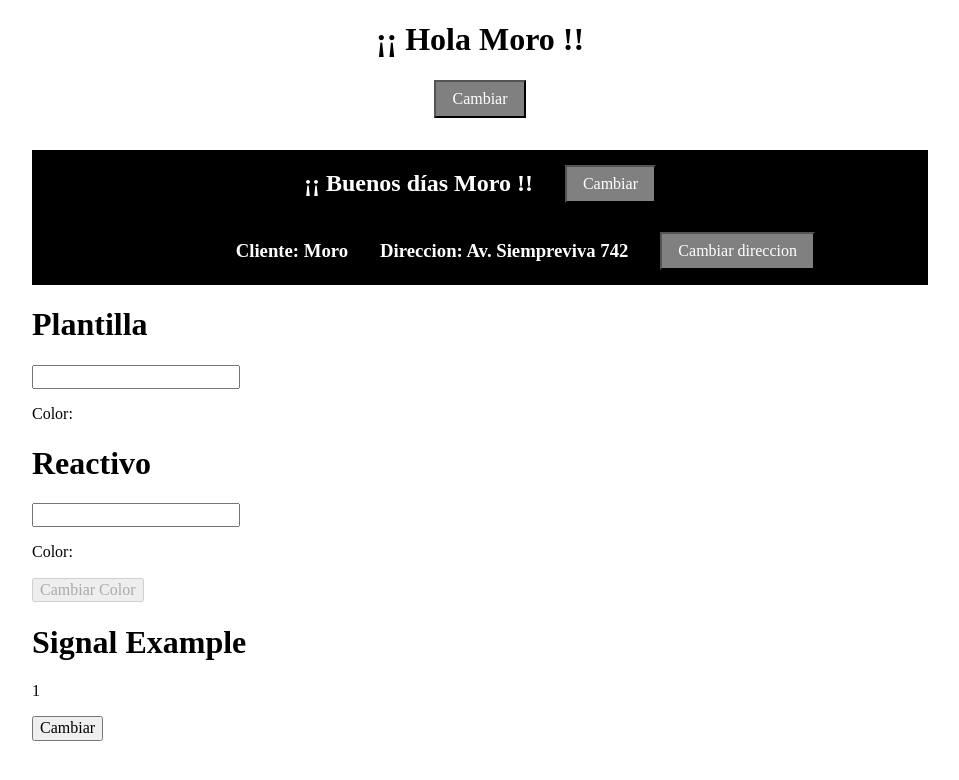
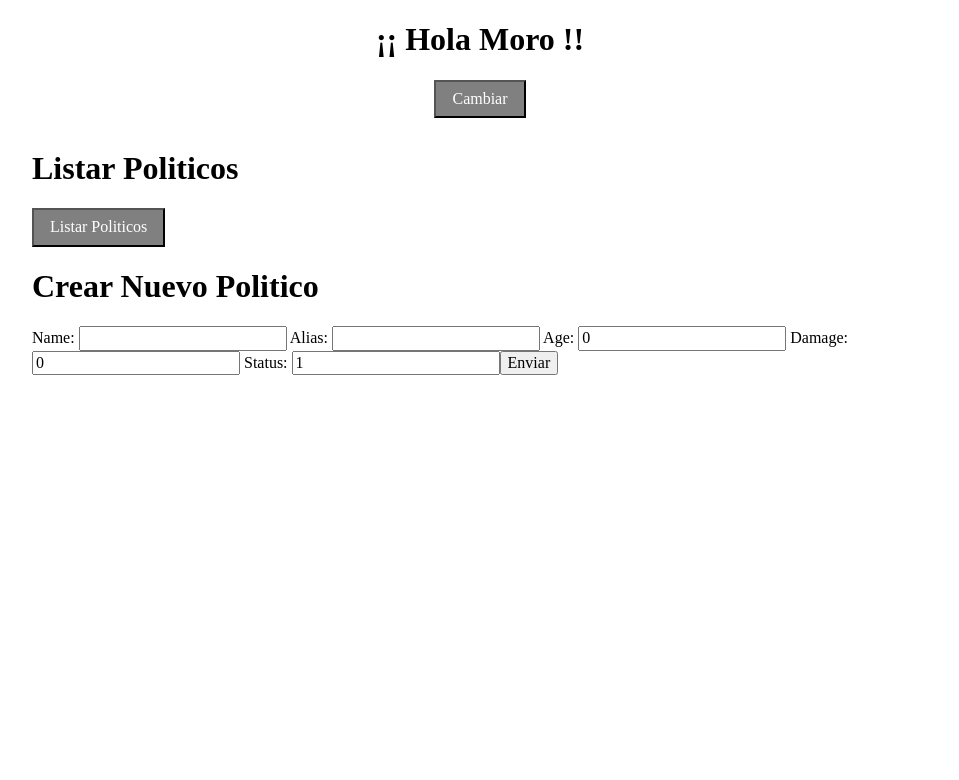
Before and after one commit to moro1982/prueba03, an Angular app: page / in a window 1280 px wide. Shown: the top 780 px of the page, without its empty margins (160-1119 px from the left). Built offline with nearby package versions, Linux system fonts and the light colour scheme.

Commit message:
Implemented component and Http service for Politico.

```diff
--- a/src/app/app.component.html
+++ b/src/app/app.component.html
@@ -8,18 +8,21 @@
     <!-- El atributo debe tener como valor el nombre de la propiedad -->
     <!-- que es objeto del @Input : -->
     <!-- [nombre]="nombre" -->
-    <app-change-title-button
+    <!-- <app-change-title-button
         [nombre]="nombre"
         (nombreCambiado)="manejarCambio($event)">
-    </app-change-title-button>
+    </app-change-title-button> -->
 
-    <app-direccion
+    <!-- <app-direccion
         [nombre]="nombre">
-    </app-direccion>
+    </app-direccion> -->
 
-    <app-plantilla></app-plantilla>
+    <!-- <app-plantilla></app-plantilla> -->
 
-    <app-reactivo></app-reactivo>
+    <!-- <app-reactivo></app-reactivo> -->
 
-    <app-signal-example></app-signal-example>
+    <!-- <app-signal-example></app-signal-example> -->
+
+    <app-politicos></app-politicos>
+
 </main>
--- a/src/app/app.config.ts
+++ b/src/app/app.config.ts
@@ -1,9 +1,13 @@
 import { ApplicationConfig, provideZoneChangeDetection } from '@angular/core';
 import { provideRouter } from '@angular/router';
-
 import { routes } from './app.routes';
 import { provideClientHydration, withEventReplay } from '@angular/platform-browser';
+import { provideHttpClient, withFetch } from '@angular/common/http';
 
 export const appConfig: ApplicationConfig = {
-  providers: [provideZoneChangeDetection({ eventCoalescing: true }), provideRouter(routes), provideClientHydration(withEventReplay())]
+  providers: [provideZoneChangeDetection({ eventCoalescing: true }),
+              provideRouter(routes),
+              provideClientHydration(withEventReplay()),
+              provideHttpClient(withFetch())
+             ]
 };
--- /dev/null
+++ b/src/app/models/Politico.ts
@@ -0,0 +1,11 @@
+
+export interface Politico {
+
+  id?: number;
+  name: string;
+  alias: string;
+  age: number;
+  damage: number;
+  status: number;
+
+}
--- /dev/null
+++ b/src/app/politicos/politicos.component.html
@@ -0,0 +1,30 @@
+
+<h1> Listar Politicos </h1>
+<button class="boton" (click)="getPoliticos()"> Listar Politicos </button>
+<ul>
+    <li *ngFor="let politico of politicos">
+        {{ politico.id }} - {{ politico.name }}
+    </li>
+</ul>
+
+<h1> Crear Nuevo Politico </h1>
+<form [formGroup]="datosPolitico" (ngSubmit)="crearPolitico()">
+    <label> Name:
+        <input type="text" formControlName="name">
+    </label>
+    <label> Alias:
+        <input type="text" formControlName="alias">
+    </label>
+    <label> Age:
+        <input type="number" formControlName="age">
+    </label>
+    <label> Damage:
+        <input type="number" formControlName="damage">
+    </label>
+    <label> Status:
+        <input type="number" formControlName="status">
+    </label>
+    <button type="submit">
+        Enviar
+    </button>
+</form>
--- /dev/null
+++ b/src/app/politicos/politicos.component.ts
@@ -0,0 +1,46 @@
+import { CommonModule } from '@angular/common';
+import { Component } from '@angular/core';
+import { Politico } from '../models/Politico';
+import { PoliticosService } from '../services/politicos.service';
+import { FormControl, FormGroup, FormsModule, ReactiveFormsModule, Validators } from '@angular/forms';
+
+@Component({
+  selector: 'app-politicos',
+  standalone: true,
+  imports: [
+             CommonModule,
+             FormsModule,
+             ReactiveFormsModule
+           ],
+  templateUrl: './politicos.component.html',
+  styleUrl: './politicos.component.scss'
+})
+export class PoliticosComponent {
+  politicos : Politico[] = [];
+  datosPolitico: FormGroup = new FormGroup({
+    id: new FormControl<number | null>(null),
+    name: new FormControl<string>('', [Validators.required]),
+    alias: new FormControl<string>('', [Validators.required]),
+    age: new FormControl<number>(0, [Validators.required]),
+    damage: new FormControl<number>(0, [Validators.required]),
+    status: new FormControl<number>(1, [Validators.required]),
+  });
+
+  constructor(private politicoService : PoliticosService) {}
+
+  getPoliticos() {
+    this.politicoService.getPoliticos().subscribe( data => {
+      this.politicos = data;
+    });
+  }
+
+  crearPolitico() : void {
+    const nuevoPolitico : Politico = this.datosPolitico.getRawValue();
+    console.log(nuevoPolitico);
+    this.politicoService.crearPolitico(nuevoPolitico).subscribe({
+      next : res => console.log("Guardado con éxito: ", res),
+      error : err => console.log("Error al guardar: ", err)
+    });
+  }
+
+}
--- /dev/null
+++ b/src/app/services/politicos.service.ts
@@ -0,0 +1,22 @@
+import { HttpClient } from '@angular/common/http';
+import { Injectable } from '@angular/core';
+import { Observable } from 'rxjs';
+import { Politico } from '../models/Politico';
+
+@Injectable({
+  providedIn: 'root'
+})
+export class PoliticosService {
+  private apiUrl = 'http://localhost:8080/politico';
+
+  constructor(private http: HttpClient) {}
+
+  getPoliticos(): Observable<Politico[]> {
+    return this.http.get<Politico[]>(this.apiUrl + "/all");
+  }
+
+  crearPolitico(politico : Politico) : Observable<Politico> {
+    return this.http.post<Politico>(this.apiUrl, politico);
+  }
+
+}
```
Also changed, not shown: src/app/app.component.ts (+13 -7 lines), src/app/models/persona.ts (renamed from src/app/persona.ts), src/app/politicos/politicos.component.scss (added), 2 other files (tests, documents, lock files or other folders).
